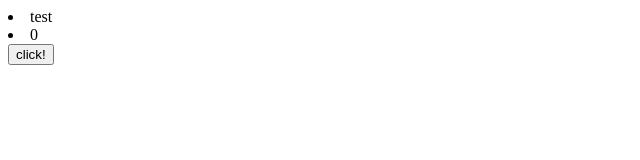
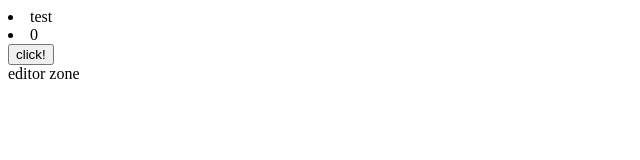
Before and after one commit to Koh0412/MHEditor, a React app: page / in a window 1280 px wide. Shown: the top 160 px of the page, without its empty margins (0-640 px from the left). Built offline with nearby package versions, Linux system fonts and the light colour scheme; the HTML template or start-up script is replaced by a standard one.

Commit message:
add editor comp to app and monaco lib install

```diff
--- a/package.json
+++ b/package.json
@@ -4,6 +4,7 @@
   "description": "",
   "main": "index.js",
   "dependencies": {
+    "monaco-editor": "^0.21.2",
     "typescript": "^4.0.5"
   },
   "devDependencies": {
@@ -17,6 +18,7 @@
     "eslint-plugin-prettier": "^3.1.4",
     "eslint-plugin-react": "^7.21.5",
     "eslint-plugin-react-hooks": "^4.2.0",
+    "monaco-editor-webpack-plugin": "^2.0.0",
     "prettier": "^2.1.2",
     "react": "^17.0.1",
     "react-dom": "^17.0.1",
--- a/src/renderer/components/App.tsx
+++ b/src/renderer/components/App.tsx
@@ -1,10 +1,12 @@
 import React from 'react';
+import Editor from './Editor';
 import TestComponent from './TestComponent';
 
 function App(): JSX.Element {
   return (
     <div>
       <TestComponent name="test" />
+      <Editor />
     </div>
   );
 }
--- a/src/renderer/components/Editor.tsx
+++ b/src/renderer/components/Editor.tsx
@@ -1,3 +1,14 @@
 import React from 'react';
 
-class Editor extends React.Component {}
+class Editor extends React.Component {
+  render(): JSX.Element {
+    return (
+      <>
+        <div>editor zone</div>
+        <div id="editable"></div>
+      </>
+    );
+  }
+}
+
+export default Editor;
```
Also changed, not shown: 2 other files (tests, documents, lock files or other folders).
